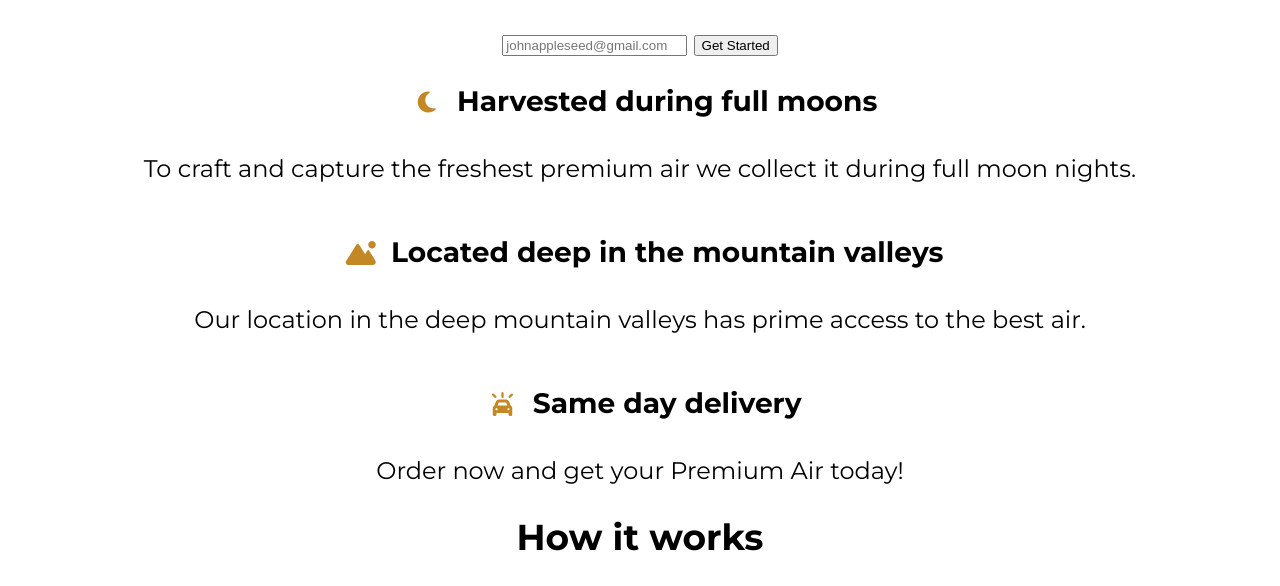
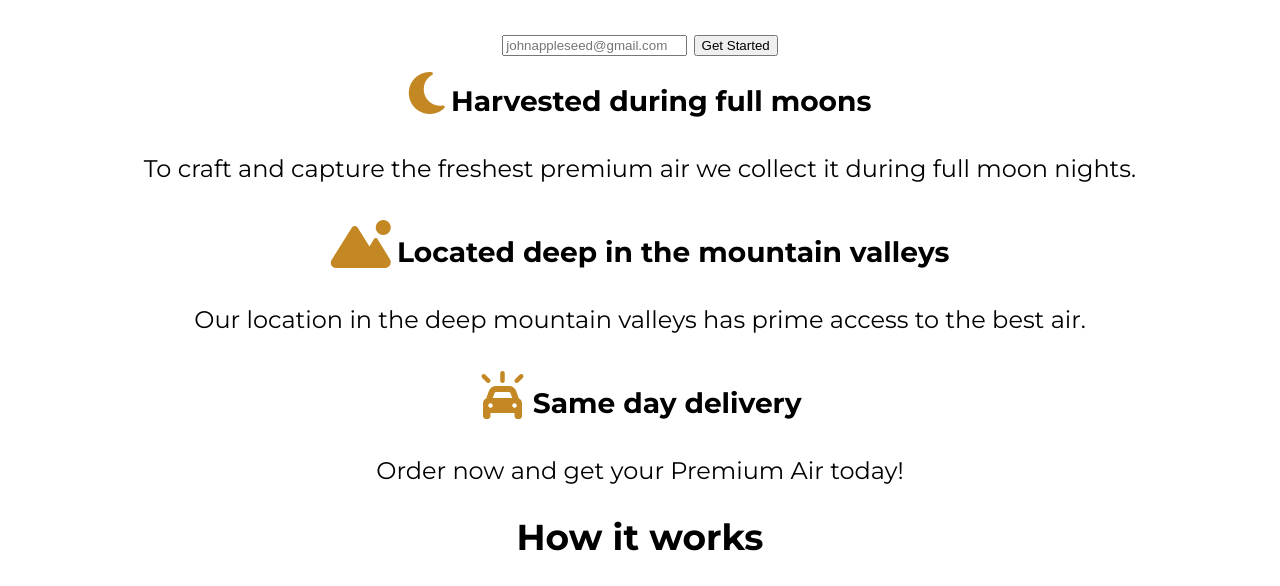
Before and after one commit to LorenzoZemp/Product-Landing-Page-Challenge-Project, a plain HTML site: page index.html in a window 1280 px wide. Shown: the part 197-783 px from the top of the page. Drawn offline with Linux system fonts and the light colour scheme; grey boxes are pictures that could not be loaded.

Commit message:
Adjust icon size

```diff
--- a/styles.css
+++ b/styles.css
@@ -57,7 +57,7 @@ main,
 
 i {
   color: var(--company-gold);
-  width: 2rem;
+  font-size: 2rem;
 }
 
 i,
```
